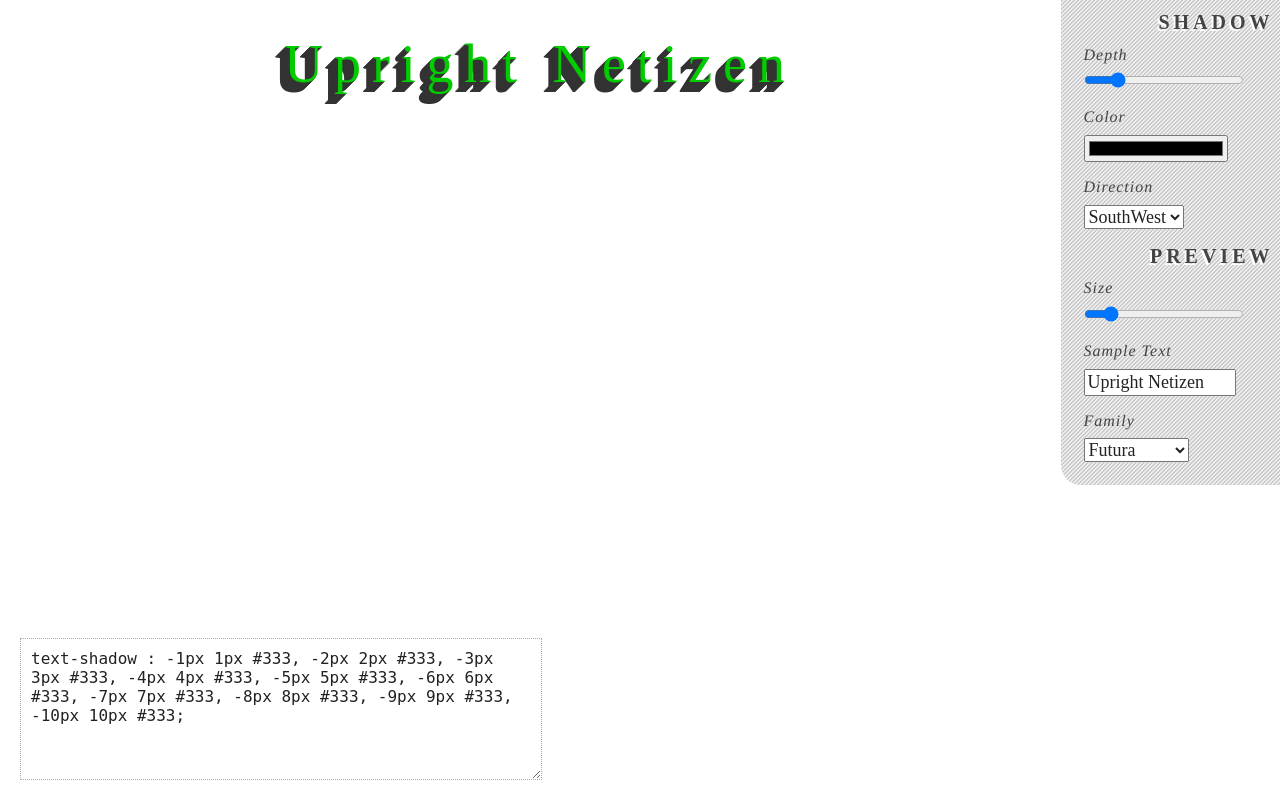
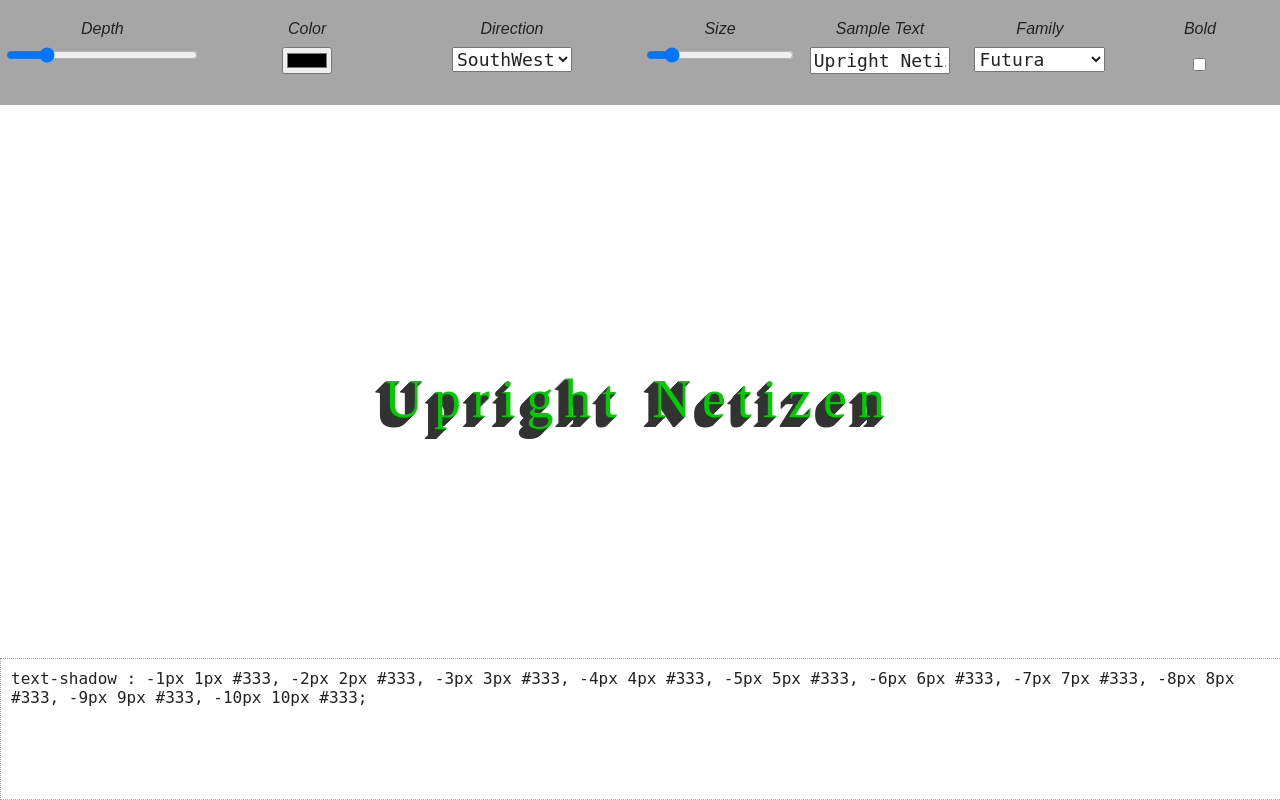
Before and after one commit to upright-netizen/uprightnetizen.com, a PHP site: page /the-shadow/index.html in a window 1280 px wide. Run offline with PHP 8.4, Linux system fonts and the light colour scheme; some libraries are stand-ins or nearby versions.

Commit message:
Making the app uglier to focus on function rather than form

```diff
--- a/the-shadow/css/style.css
+++ b/the-shadow/css/style.css
@@ -212,6 +212,25 @@ td { vertical-align: top; }
    Author: Jared and Nathan Stilwell
    ========================================================================== */
 
+html, body {
+  height : 100%;
+  margin : 0;
+  padding : 0;
+}
+
+.frame {
+  height : 100%;
+  min-height : 100%;
+  width : 100%;
+  min-width : 100%;
+
+  display : table;
+}
+
+.canvas {
+  display : table-cell;
+  vertical-align : middle;
+}
 
 /*
     Preview
@@ -243,27 +262,12 @@ td { vertical-align: top; }
 /*
     Controls
 */
+ .control-panel {
+    position: fixed;
+    top: 0;
 
-.control-panel .title {
-  font-family: Futura;
-  font-size : 20px;
-  text-transform: uppercase;
-  letter-spacing: .2em;
-  margin : .5em 0 .25em;
-  padding : 0;
-  text-align : right;
-  text-shadow: -2px 2px #fff;
-}
-
-.control-panel {
-  color: #444;
-  font-family: Times;
-  font-weight: normal;
-  letter-spacing: 1px;
-  margin: 0 auto;
-  padding: 0px 8.3333333333333% 4em 8.3333333333333%;
-  background: #eee url('../images/stripe.png');
-  background-repeat: repeat-x repeat-y;
+    width: 100%;
+    background-color: rgba(0, 0, 0, .35);
 }
 
 /* Section in the control panel */
@@ -273,10 +277,22 @@ td { vertical-align: top; }
   padding: 0;
 }
 
-.control {
-  padding: 5px 10px;
-  margin: 0 20px 5px 0;
+.shadow-form .control {
+  display: block;
+  float: left;
+  width: 30%;
+  padding: 3% 1%;
+  text-align : center;
 }
+
+.preview-form .control {
+  display: block;
+  float: left;
+  width: 23%;
+  padding: 3% 1%;
+  text-align : center;
+}
+
 
 .control .label {
   font-size: 16px;
@@ -291,19 +307,25 @@ td { vertical-align: top; }
 
 /* controls with text */
 .control .reading {
-  font-family : Futura;
   font-size : 18px;
+  font-family : monospace;
 }
 
 .control .slider {
   width: 100%;
 }
 
-.control .color,
+.control .color {
+  width : 50px;
+}
+
 .control .font-text {
   width: 90%;
 }
 
+.make-it-bold {
+  height : 35px;
+}
 
 
 /*
@@ -312,43 +334,29 @@ td { vertical-align: top; }
 
 .delivery {
   position: fixed;
-  width: 75%;
-  bottom: 20px;
-  left: 20px;
+  width: 100%;
+  bottom: 0;
+  left: 0;
 }
 
 .code-preview {
+  background-color : hsla(0, 50%, 100%, .75);
   border: 1px dotted #aaa;
   font-size: 16px;
   font-family: monospace;
   min-height: 7.5em;
   padding: 10px;
-  width: 500px;
+  width: 100%;
 }
-
 
 .font-text { max-width: 15em }
 
 @media screen and (min-width: 720px) {
-  .control-panel {
-    position: fixed;
-    right: 0;
-    top: 0;
-    width: 200px;
-    padding: 0 .5em 1em 1em;
+ /*
+      @jared - feel free to put any kind of responsive goodness in here
+      if you like.
+  */
 
-    -webkit-border-bottom-left-radius: 20px;
-    -moz-border-radius-bottomleft: 20px;
-    border-bottom-left-radius: 20px;
-
-  }
-
-  .options {
-    float: none;
-    width: 100%;
-  }
-
-  .preview, .delivery { margin-right: 200px }
 }
 
 /* ==|== non-semantic helper classes ========================================
--- a/the-shadow/index.html
+++ b/the-shadow/index.html
@@ -25,9 +25,7 @@
   <article id="home">
     <section id="controls" class="control-panel">
       <section id="shadow_options" class="options">
-        <form action="#">
-          <h1 class="title">Shadow</h1>
-
+        <form action="#" class="shadow-form">
           <div class="control">
             <label for="depth" class="label">Depth</label>
             <input id="depth" class="depth reading slider" type="range" name="depth" min="1" max="50" value="10">
@@ -46,23 +44,12 @@
               <option value="southwest" selected>SouthWest</option>
               <option value="southeast">SouthEast</option>
             </select>
-
-            <!-- <input id="topleft_corner" class="corner" type="radio" name="corner" value="northwest">
-            <label for="topleft_corner" class="corner-label">NorthWest</label>
-            <input id="topright_corner" class="corner" type="radio" name="corner" value="northeast">
-            <label for="topright_corner" class="corner-label">NorthEast</label>
-            <input id="bottomleft_corner" class="corner" type="radio" name="corner" value="southwest" checked>
-            <label for="bottomleft_corner" class="corner-label">SouthWest</label>
-            <input id="bottomright_corner" class="corner" type="radio" name="corner" value="southeast">
-            <label for="bottomright_corner" class="corner-label">SouthEast</label> -->
           </div>
         </form>
       </section>
 
       <section id="preview_options" class="options">
-        <form action="#">
-          <h1 class="title">Preview</h1>
-
+        <form action="#" class="preview-form">
           <div class="font-size control">
             <label for="fontsize" class="label">Size</label>
             <input id="font-size" class="font-size reading slider" type="range" min="16" max="300" value="54">
@@ -86,49 +73,29 @@
               <option value="monospace">Monospace</option>
             </select>
           </div>
+
+          <div class="font-weight control">
+            <label class="label">Bold</label>
+            <input id="bold" class="make-it-bold" type="checkbox" name="fontweight" value="checked">
+          </div>
+
         </form>
       </section>
       <div class="clearfix"></div>
     </section>
 
-    <section id="preview" class="preview">Upright Netizen</section>
-
     <section id="delivery" class="delivery">
-      <!-- <pre><code id="output">
-        -1px 1px #333, -2px 2px #333, -3px 3px #333, -4px 4px #333, -5px 5px #333, -6px 6px #333, -7px 7px #333, -8px 8px #333, -9px 9px #333, -10px 10px #333
-      </code></pre> -->
-
       <textarea id="output" class="code-preview">text-shadow : -1px 1px #333, -2px 2px #333, -3px 3px #333, -4px 4px #333, -5px 5px #333, -6px 6px #333, -7px 7px #333, -8px 8px #333, -9px 9px #333, -10px 10px #333;</textarea>
 
       <!-- <button type="button">Get it</button> -->
     </section><!-- /output -->
   </article><!-- /home -->
 
-
-<!--
+  <div class="frame">
+    <section id="preview" class="preview canvas">Upright Netizen</section>
+  </div>
 
 
-
-
-
-
-
-
-
-            Later.
-
-
-
-
-
-
-
-
- -->
-
-
-  <article id="about"></article><!-- /about -->
-  <article id="resources"></article><!-- /resources -->
   <script src="//ajax.googleapis.com/ajax/libs/jquery/1.7.1/jquery.min.js"></script>
   <script>window.jQuery || document.write('<script src="/javascripts/libs/jquery-1.7.1.js"><\/script>')</script>
 
```
